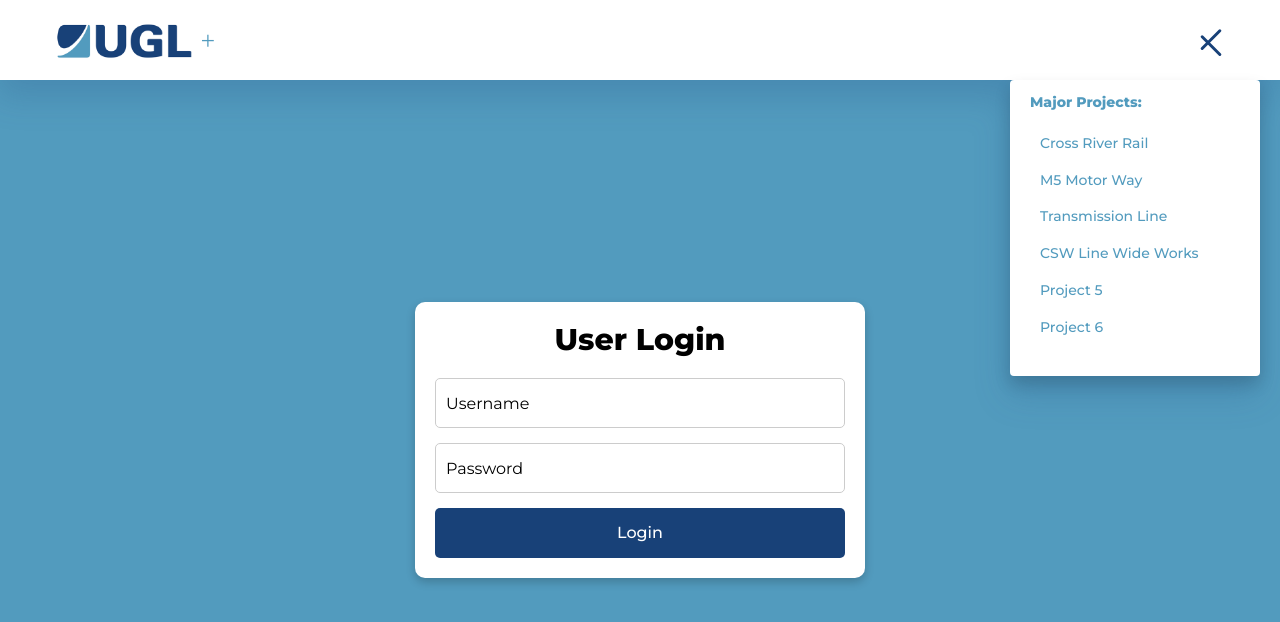
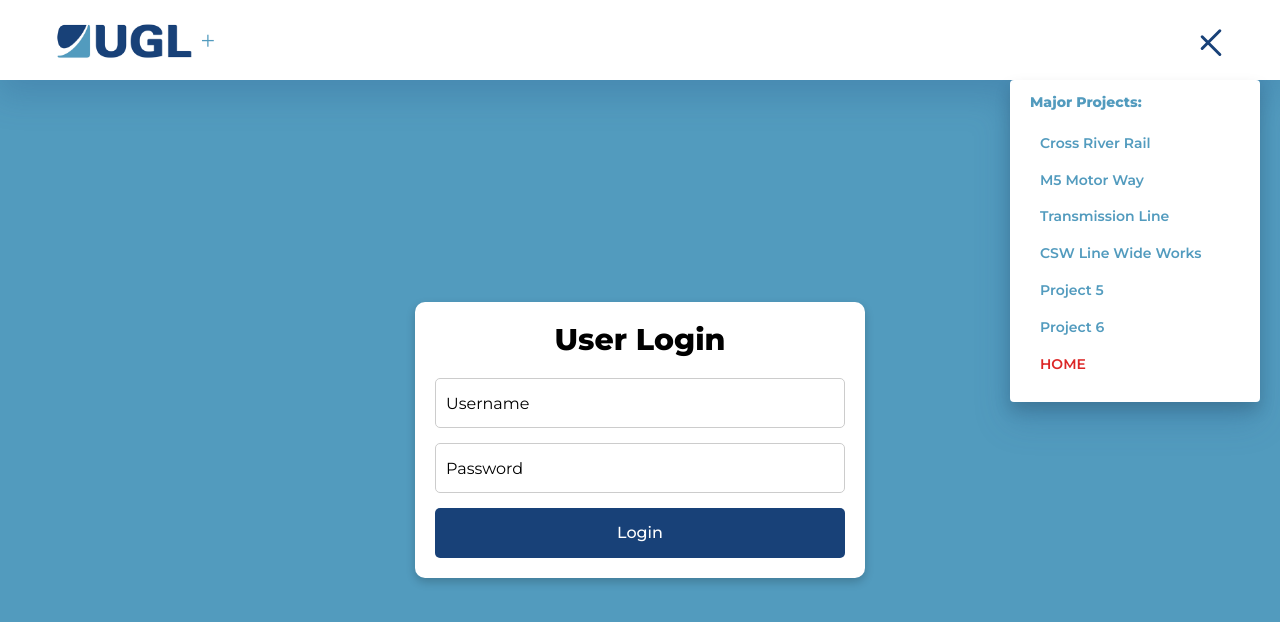
Before and after one commit to kashi992/UGL-plus, a React (Vite) app: page / in a window 1280 px wide. Both pictures are taken after a click on the button "Toggle menu". Shown: the top 622 px of the page. Built offline with nearby package versions, Linux system fonts and the light colour scheme; the HTML template or start-up script is replaced by a standard one.

Commit message:
add video in lighbox and add nav-item Home to dropdown

```diff
--- a/src/components/Lightbox.jsx
+++ b/src/components/Lightbox.jsx
@@ -6,7 +6,7 @@ const Lightbox = ({ data, onClose }) => {
 
   return (
     <div className="lightbox-overlay" onClick={onClose}>
-      <div className="lightbox-container" onClick={(e) => e.stopPropagation()}>
+      <div className={`lightbox-container ${data.image ? "max-w-[65%]" : "max-w-[80%]"}`} onClick={(e) => e.stopPropagation()}>
         <div className="lightbox-content">
           {/* Left Side - Image */}
           {data.image && (
@@ -15,6 +15,20 @@ const Lightbox = ({ data, onClose }) => {
                 src={data.image}
                 alt={data.title}
                 className="lightbox-image"
+              />
+            </div>
+          )}
+          {data.video && (
+            <div className="lightbox-video-section lg:max-w-[50%] w-full">
+              <video
+                src={data.video}
+                poster={data.poster}
+                className="lightbox-video lg:h-[25vw] w-full aspect-video border-[1px] border-[#529bbe] rounded-md backdrop-contrast-50"
+                autoPlay
+                muted
+                loop
+                controls={true}
+                preload="auto"
               />
             </div>
           )}
--- a/src/data/scenes.js
+++ b/src/data/scenes.js
@@ -7,6 +7,7 @@ const UGLServices3_asset1 = "https://dx7w9sbbk48t1.cloudfront.net/Electrical.mp4
 const UGLServices3_asset2 = "https://dx7w9sbbk48t1.cloudfront.net/Mechanical.mp4";
 import uglBG from "../assets/images/UGL-BG.jpg";
 import electricalImage from "../assets/images/electrical_machine.png";
+const electricalVideo3 = "https://dx7w9sbbk48t1.cloudfront.net/THE_VISION.mp4";
 
 export const scenes = {
   // main (if you still use it later)
@@ -89,16 +90,17 @@ export const scenes = {
         },
 
         // ⭐ 3rd-level hotspots INSIDE THIS VIDEO
-        innerHotspots: [{
+        innerHotspots: [
+        {
           id: "elec_lightbox_1",
-          x: 13,
-          y: 69,
-          label: "3",
+          x: 66,
+          y: 71,
+          label: "1",
           title: "UGL Electrical Engineering Specialist Teams",
-          description: "Our in-house specialist engineers develop designs that consider construction, maintenance and end performance objectives from the outset, reducing whole-of-life costs. \n\n They apply extensive experience to improve time and cost outcomes, minimise interface risks and ensure effective knowledge transfer from construction into ongoing operations with a continual focus on safety. \n\n Our technology and product agnostic approach, and disciplined systems engineering and integration, further guarantees best-for-project outcomes. This engineering DNA then becomes a perpetual resource through an asset's lifecycle.",
+          description: "Our in-house specialist engineers develop designs that consider construction, maintenance and end performance objectives from the outset, reducing whole-of-life costs. \n\n They apply extensive experience to improve time and cost outcomes, minimise interface risks and ensure effective knowledge transfer from construction into ongoing operations with a continual focus on safety. \n\n Our technology and product agnostic approach, and disciplined systems engineering and integration, further guarantees best-for-project outcomes. This engineering DNA then becomes a perpetual resource through an asset’s lifecycle.",
           image: electricalImage,
         },
-        {
+         {
           id: "elec_lightbox_2",
           x: 48,
           y: 71,
@@ -108,13 +110,14 @@ export const scenes = {
           image: electricalImage,
         },
         {
-          id: "mech_lightbox_1",
-          x: 66,
-          y: 71,
-          label: "1",
+          id: "elec_lightbox_3",
+          x: 13,
+          y: 69,
+          label: "3",
           title: "UGL Electrical Engineering Specialist Teams",
-          description: "Our in-house specialist engineers develop designs that consider construction, maintenance and end performance objectives from the outset, reducing whole-of-life costs. \n\n They apply extensive experience to improve time and cost outcomes, minimise interface risks and ensure effective knowledge transfer from construction into ongoing operations with a continual focus on safety. \n\n Our technology and product agnostic approach, and disciplined systems engineering and integration, further guarantees best-for-project outcomes. This engineering DNA then becomes a perpetual resource through an asset’s lifecycle.",
-          image: electricalImage,
+          description: "Our in-house specialist engineers develop designs that consider construction, maintenance and end performance objectives from the outset, reducing whole-of-life costs. \n\n They apply extensive experience to improve time and cost outcomes, minimise interface risks and ensure effective knowledge transfer from construction into ongoing operations with a continual focus on safety. \n\n Our technology and product agnostic approach, and disciplined systems engineering and integration, further guarantees best-for-project outcomes. This engineering DNA then becomes a perpetual resource through an asset's lifecycle.",
+          video: "https://dx7w9sbbk48t1.cloudfront.net/THE_VISION.mp4",
+          poster: "https://dx7w9sbbk48t1.cloudfront.net/Vision_Thumbnail.jpg",
         },
         ],
       },
--- a/src/layout/navbar/navbar.css
+++ b/src/layout/navbar/navbar.css
@@ -102,7 +102,7 @@ padding-bottom: 8px;
   border-radius: 4px;
   animation: slideDown 0.3s ease;
   z-index: 1101;
-  padding-bottom: 30px;
+  padding-bottom: 20px;
 }
 
 @keyframes slideDown {
@@ -137,9 +137,8 @@ color: #529bbe;
 .menu-list li a {
   display: block;
   padding: 10px 20px 10px 30px;
-  color: #529bbe;
   text-decoration: none;
-  font-weight: 500;
+  font-weight: 600;
   font-size: 14px;
   transition: background-color 0.2s ease;
 }
--- a/src/layout/navbar/navbar.jsx
+++ b/src/layout/navbar/navbar.jsx
@@ -38,12 +38,13 @@ const Navbar = () => {
           <nav className="dropdown-menu">
             <div className="dropdown-heading">Major Projects:</div>
             <ul className="menu-list">
-              <li><a href="#" onClick={closeMenu}>Cross River Rail</a></li>
-              <li><a href="#" onClick={closeMenu}>M5 Motor Way</a></li>
-              <li><a href="#" onClick={closeMenu}>Transmission Line</a></li>
-              <li><a href="#" onClick={closeMenu}>CSW Line Wide Works</a></li>
-              <li><a href="#" onClick={closeMenu}>Project 5</a></li>
-              <li><a href="#" onClick={closeMenu}>Project 6</a></li>
+              <li><Link to="" className="text-[#529bbe]" onClick={closeMenu}>Cross River Rail</Link></li>
+              <li><Link to="" className="text-[#529bbe]" onClick={closeMenu}>M5 Motor Way</Link></li>
+              <li><Link to="" className="text-[#529bbe]" onClick={closeMenu}>Transmission Line</Link></li>
+              <li><Link to="" className="text-[#529bbe]" onClick={closeMenu}>CSW Line Wide Works</Link></li>
+              <li><Link to="" className="text-[#529bbe]" onClick={closeMenu}>Project 5</Link></li>
+              <li><Link to="" className="text-[#529bbe]" onClick={closeMenu}>Project 6</Link></li>
+              <li><Link to="/home" className="text-red-600" onClick={closeMenu}>HOME</Link></li>
             </ul>
           </nav>
         )}
```
Also changed, not shown: src/components/Lightbox.css.
